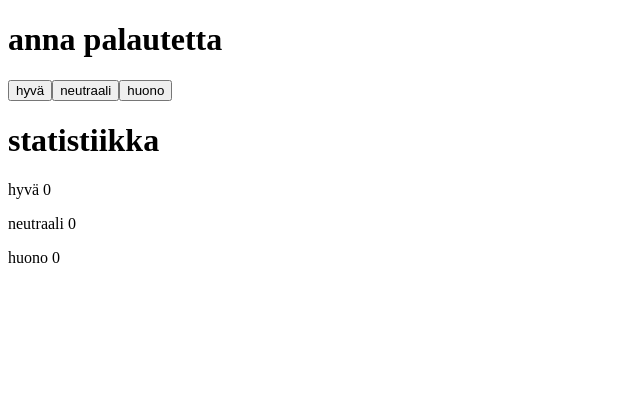
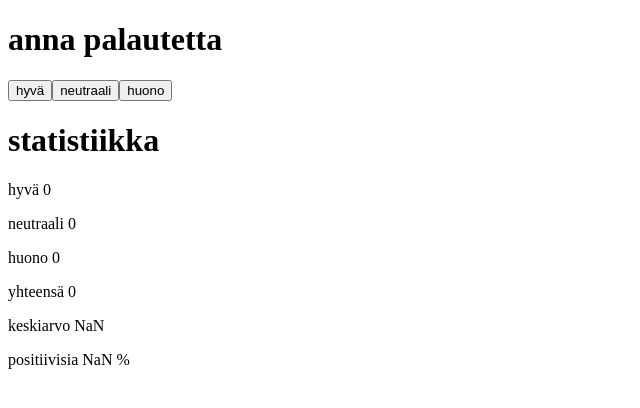
Before and after one commit to mnoora/Full-Stack-2019, a React (Create React App) app in the folder osa1/1.6/: page / in a window 1280 px wide. Shown: the top 408 px of the page, without its empty margins (0-640 px from the left). Built offline with nearby package versions, Linux system fonts and the light colour scheme.

Commit message:
1.7 valmis

```diff
--- a/osa1/1.6/src/index.js
+++ b/osa1/1.6/src/index.js
@@ -32,6 +32,9 @@ const App = () => {
       <p>hyvä {good} </p>
       <p> neutraali {neutral} </p>
       <p> huono {bad} </p>
+      <p> yhteensä {good + neutral + bad} </p>
+      <p> keskiarvo {(good*1.0 + neutral*0 + bad*-1)/(good + neutral + bad)}</p>
+      <p> positiivisia {good / (good +neutral + bad) *100} %</p>
     </div>
   )
 }
```
